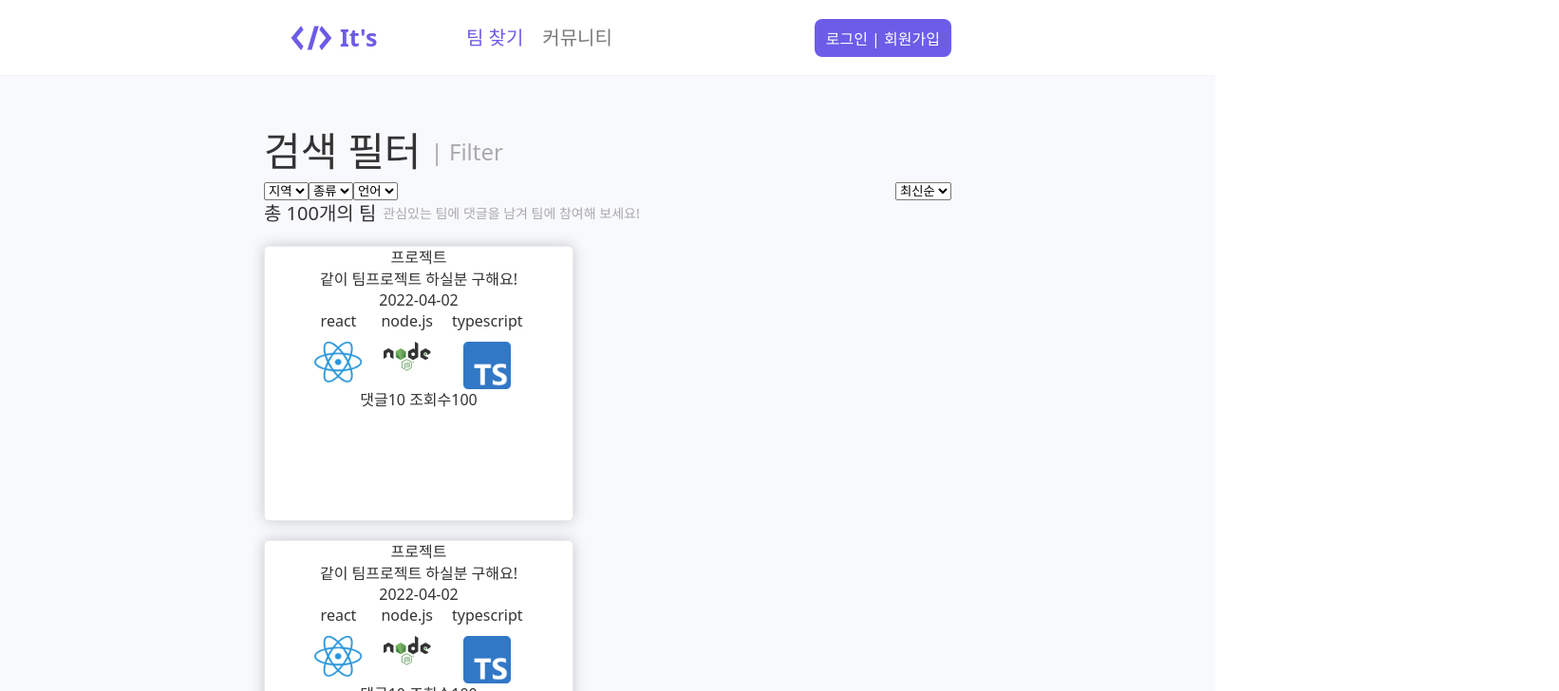
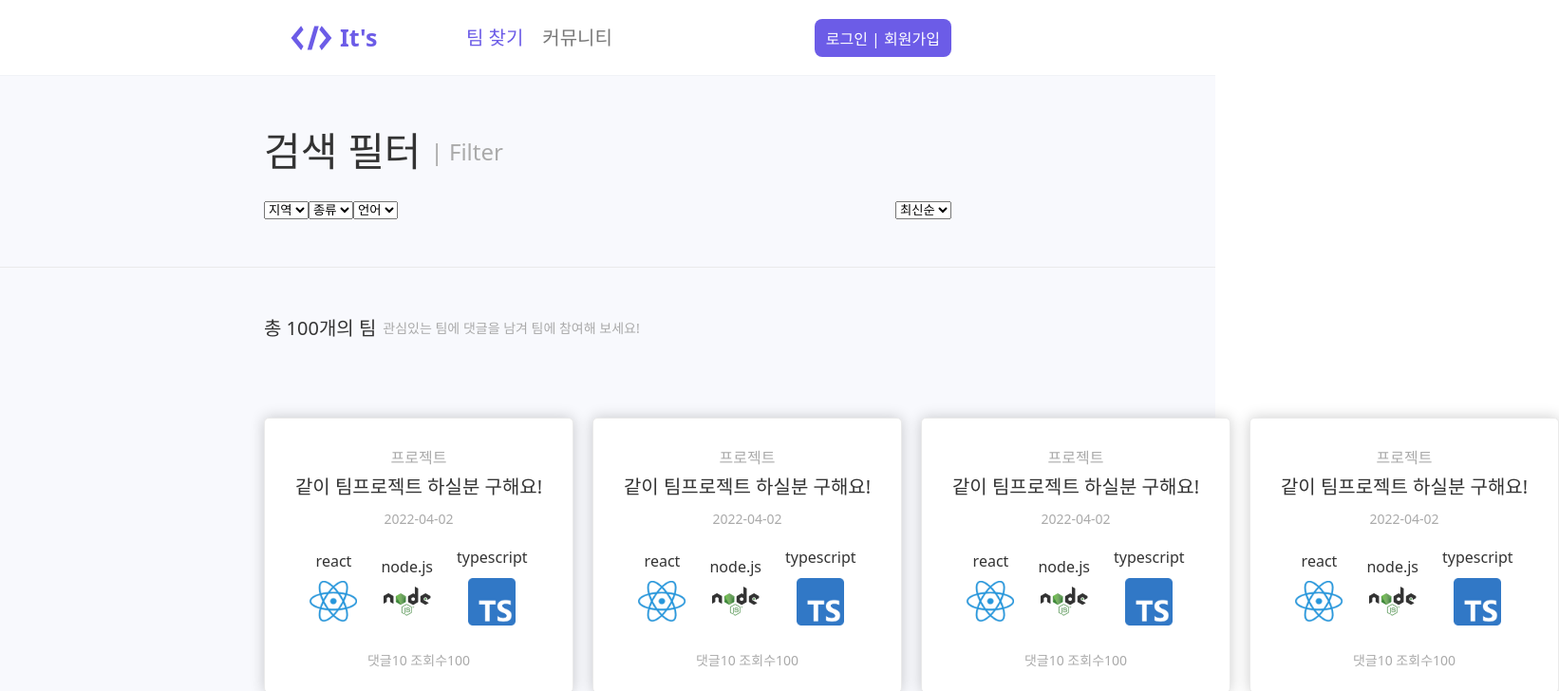
Before and after one commit to 17s-of-Tears/ITS_FE, a React (Create React App) app: page / in a window 1280 px wide. Both pictures are taken after a click on the button "서비스 시작하기". Shown: the top 728 px of the page at 95% size, 1642 px wide, since content can reach past the window. Built offline with nearby package versions, Linux system fonts and the light colour scheme.

Commit message:
오호 수터디

```diff
--- a/src/components/list/Card/index.jsx
+++ b/src/components/list/Card/index.jsx
@@ -5,9 +5,9 @@ const Card = ({ title, category, date, skills, comment, hits }) => (
 	<CardContainer>
 		<div className="list__join_pro">
 			<div className="list__join_box">
-				<p>{category}</p>
-				<p>{title}</p>
-				<p>{date}</p>
+				<p className='list__category'>{category}</p>
+				<p className='list__title'>{title}</p>
+				<p className='list__date'>{date}</p>
 				<div className="list__skills">
 					{skills.map(skill => (
 						<div className="skill_box" key={skill.id}>
@@ -16,7 +16,7 @@ const Card = ({ title, category, date, skills, comment, hits }) => (
 						</div>
 					))}
 				</div>
-				<p>
+				<p className='list__comment'>
 					댓글{comment} 조회수{hits}
 				</p>
 			</div>
--- a/src/components/list/Card/styles.js
+++ b/src/components/list/Card/styles.js
@@ -8,17 +8,37 @@ export const CardContainer = styled.div`
 		justify-content: space-between;
 		text-align: center;
 		.list__join_box {
-			margin-top: 20px;
+			padding:30px 0;
 			width: 326px;
 			height: 290px;
 			background-color: white;
 			border: 1px solid ${colors.gray_ea};
 			border-radius: 5px;
 			box-shadow: 0 0 15px rgba(0, 0, 0, 0.2);
+			.list__category {
+				font-size: 16px;
+				color: ${colors.gray_aa};
+			}
+			.list__title {
+				font-size: 20px;
+				margin-top: 5px;
+				color: ${colors.gray_33};
+			}
+			.list__date {
+				font-size: 14px;
+				margin-top: 10px;
+				color: ${colors.gray_aa};
+			}
+			.list__comment {
+				font-size: 14px;
+				margin-top: 27px;
+				color: ${colors.gray_aa};
+			}
 			.list__skills {
+				margin-top: 20px;
 				display: flex;
-				gap: 20px;
-				align-items: flex-start;
+				gap: 25px;
+				align-items: center;
 				justify-content: center;
 				.skill_box {
 					display: flex;
--- a/src/pages/Home/styles.js
+++ b/src/pages/Home/styles.js
@@ -4,12 +4,11 @@ import colors from 'styles/colors'
 export const MainContainer = styled.div`
 	justify-content: space-between;
 	align-items: center;
-	padding: 150px 278px 100px 278px;
+	padding: 200px 278px 100px 278px;
 	.home__intro {
 		display: flex;
 		justify-content: space-between;
 		align-items: center;
-	}
 		.home__intro_txt {
 		font-size: 42px;
 		color: ${colors.gray_33};
@@ -47,6 +46,8 @@ export const MainContainer = styled.div`
 				filter: brightness(80%);
 			}
 		}
+	}
+
 
 	.home__result {
 		margin-top: 100px;
--- a/src/pages/List/ListPage.jsx
+++ b/src/pages/List/ListPage.jsx
@@ -28,19 +28,20 @@ const ListPage = () => (
 					</select>
 				</div>
 			</div>
+		</div>
 		<div className="list__join_txt">
 			<p>총 100개의 팀</p>
 			<p className="list__join_stxt">
 				관심있는 팀에 댓글을 남겨 팀에 참여해 보세요!
 			</p>
 		</div>
-			<div>
+		<div className='list__card'>
 			{cardData.map(data => (
 				<Card key={data.id} {...data} />
 			))}
 		</div>
-		</div>
 	</MainContainer>
 )
 
+
 export default ListPage
--- a/src/pages/List/styles.js
+++ b/src/pages/List/styles.js
@@ -12,17 +12,20 @@ export const MainContainer = styled.div`
 		font-size: 42px;
 		font-weight: 500;
 		gap: 10px;
-	}
-	.list__filter_stxt {
+		.list__filter_stxt {
 		font-size: 24px;
 		color: ${colors.gray_aa};
+		}
 	}
+
 	.list__filter_box {
+		margin-top: 20px;
 		display: flex;
 		justify-content: space-between;
 		align-items: center;
 	}
 	.list__join_txt {
+		padding: 50px 278px 0px 278px;
 		display: flex;
 		align-items: center;
 		font-size: 20px;
@@ -33,4 +36,12 @@ export const MainContainer = styled.div`
 			color: ${colors.gray_aa};
 		}
 	}
+	.list__card {
+		padding: 0px 278px;
+		display: grid;
+		grid-template-columns: repeat(4, 1fr);
+		gap: 20px;
+		align-items: center;
+		margin-top: 80px;
+	}
 `
```
Lines whose indentation alone changed are shown as unchanged.
